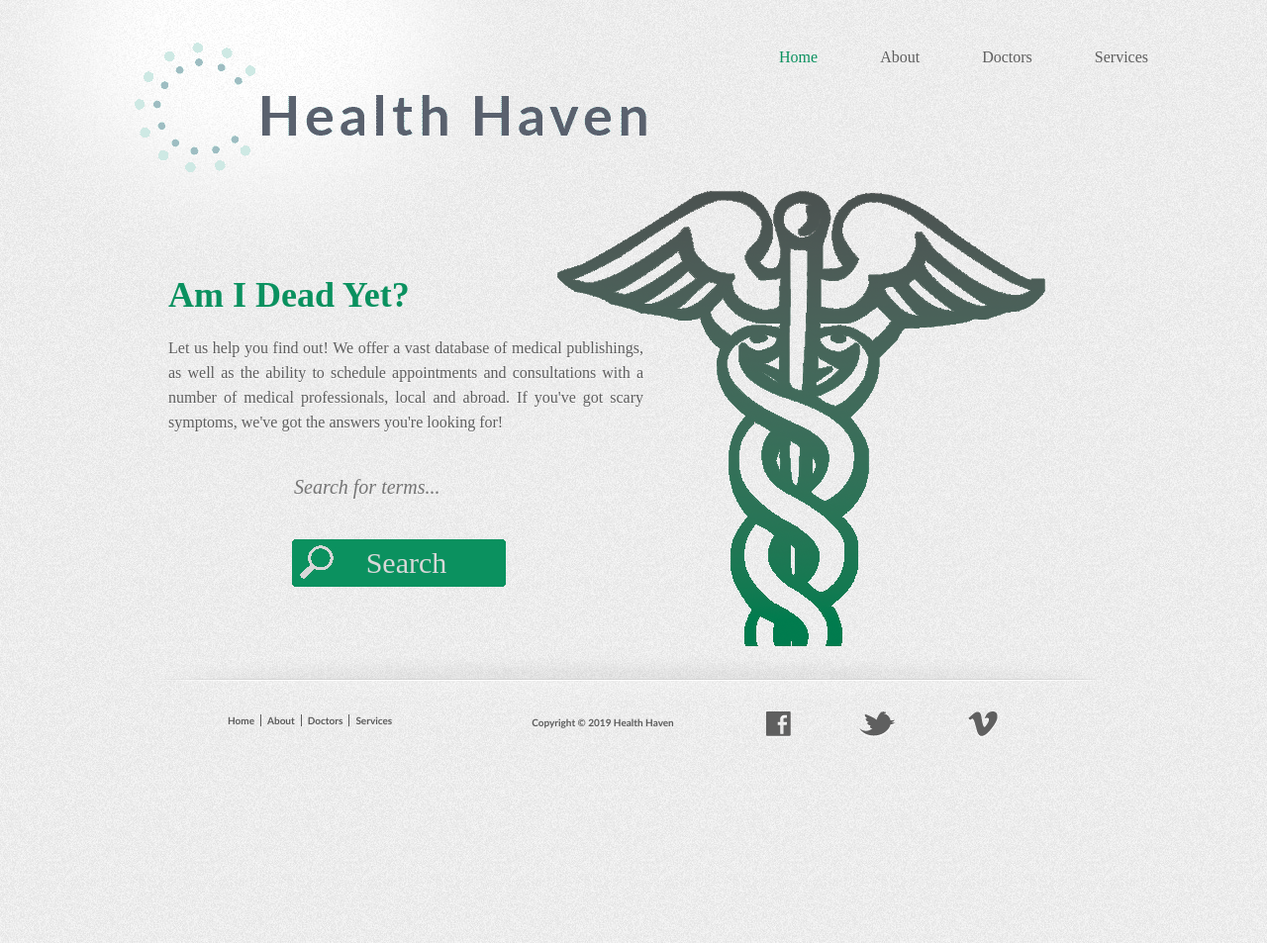
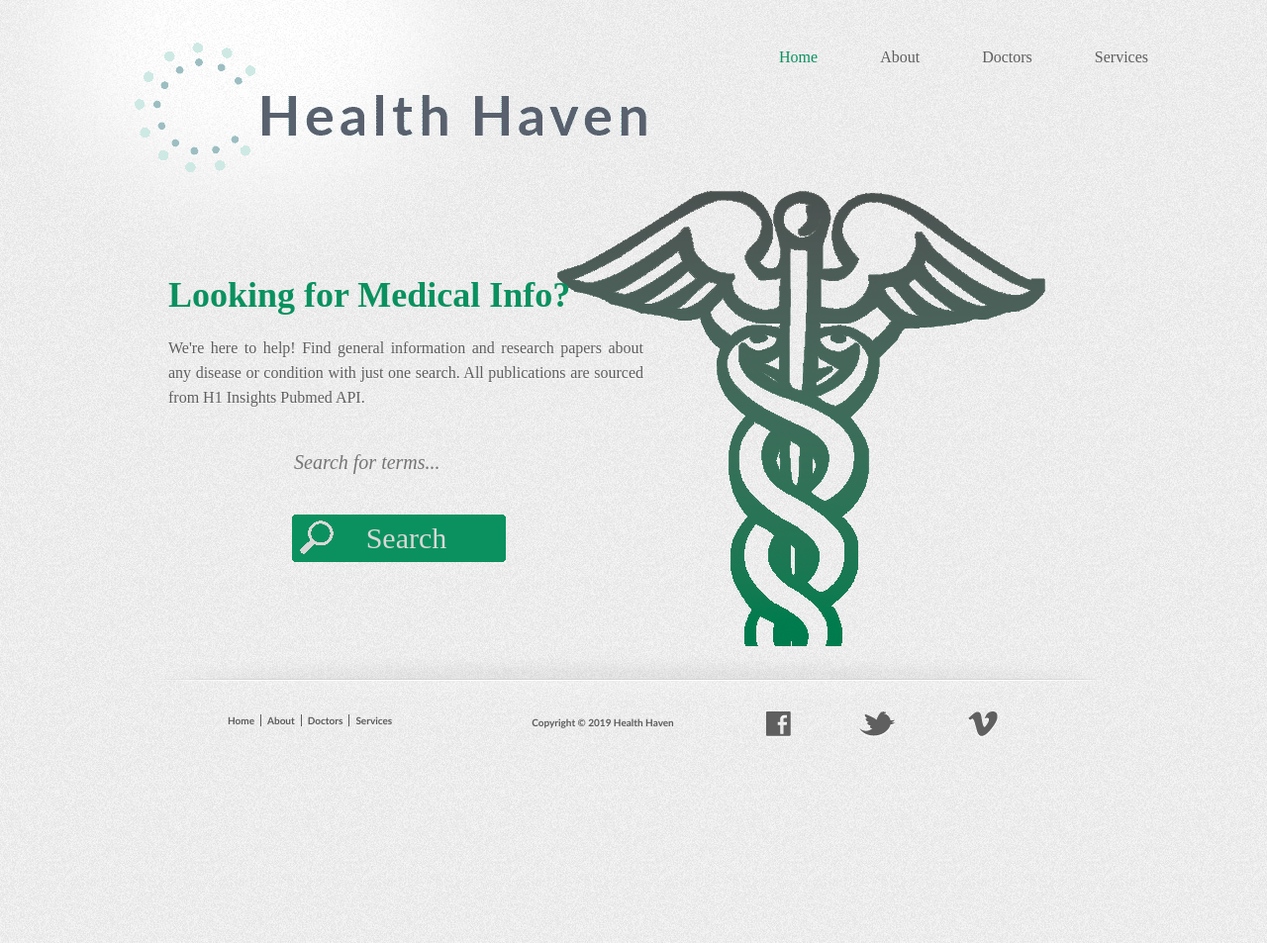
Before and after one commit to dharper998/HackBU-2019, a Flask app: page / in a window 1280 px wide. Shown: the whole page at 99% size. Run offline with Flask 2, Linux system fonts and the light colour scheme.

Commit message:
Update index.html

```diff
--- a/templates/index.html
+++ b/templates/index.html
@@ -22,8 +22,8 @@
 			</div>
 			<div class="body">
 				<div id="featured">
-					<h3><b>Am I Dead Yet?</b></h3>
-					<p>Let us help you find out! We offer a vast database of medical publishings, as well as the ability to schedule appointments and consultations with a number of medical professionals, local and abroad. If you've got scary symptoms, we've got the answers you're looking for!</p>
+					<h3><b>Looking for Medical Info?</b></h3>
+					<p>We're here to help! Find general information and research papers about any disease or condition with just one search. All publications are sourced from H1 Insights Pubmed API.</p>
 					<form method = "POST">
 						<input type="text" name="Medical" placeholder="Search for terms... ">
 						<br>
```
